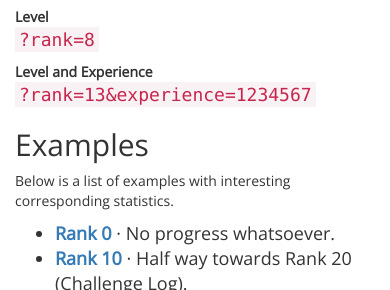
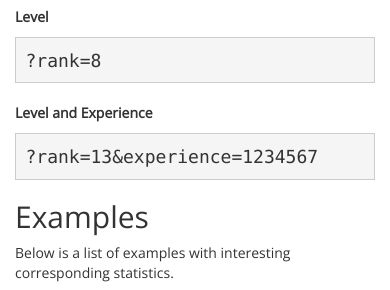
Before and after one commit to JamesDonnelly/Final-Fantasy-XIV-Chocobo-Experience-Calculator, a plain HTML site: page index.html in a window 390 px wide. Shown: the part 786-1076 px from the top of the page. Drawn offline with nearby package versions, Linux system fonts and the light colour scheme; a script that the page names is missing.

Commit message:
Changed code -> pre for mobile display.

```diff
--- a/index.html
+++ b/index.html
@@ -62,12 +62,12 @@
           <p>
             <strong>Level</strong>
             <br>
-            <code class="lead"><!-- ko text: window.location.href --><!-- /ko -->?rank=8</code>
+            <pre class="lead"><!-- ko text: window.location.href --><!-- /ko -->?rank=8</pre>
           </p>
           <p>
             <strong>Level and Experience</strong>
             <br>
-            <code class="lead"><!-- ko text: window.location.href --><!-- /ko -->?rank=13&experience=1234567</code>
+            <pre class="lead"><!-- ko text: window.location.href --><!-- /ko -->?rank=13&experience=1234567</pre>
           </p>
         </figure>
         <h2>Examples</h2>
```
